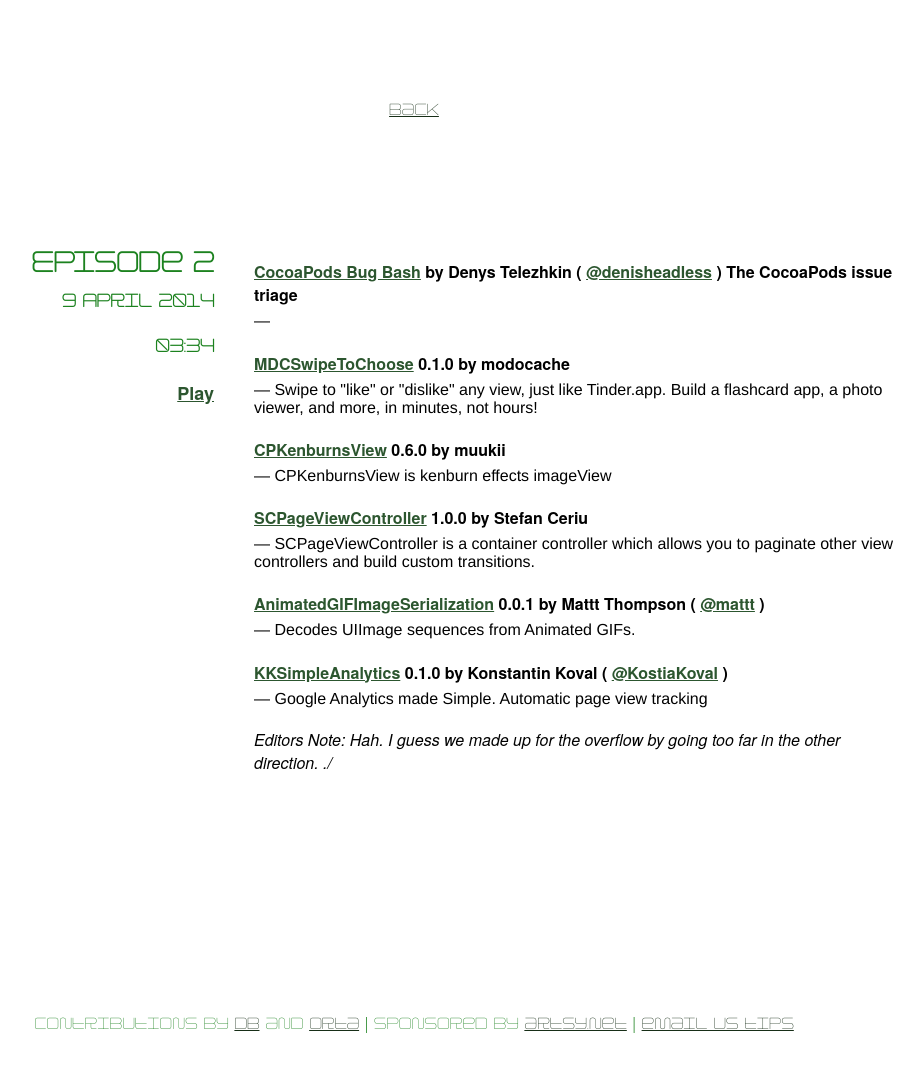
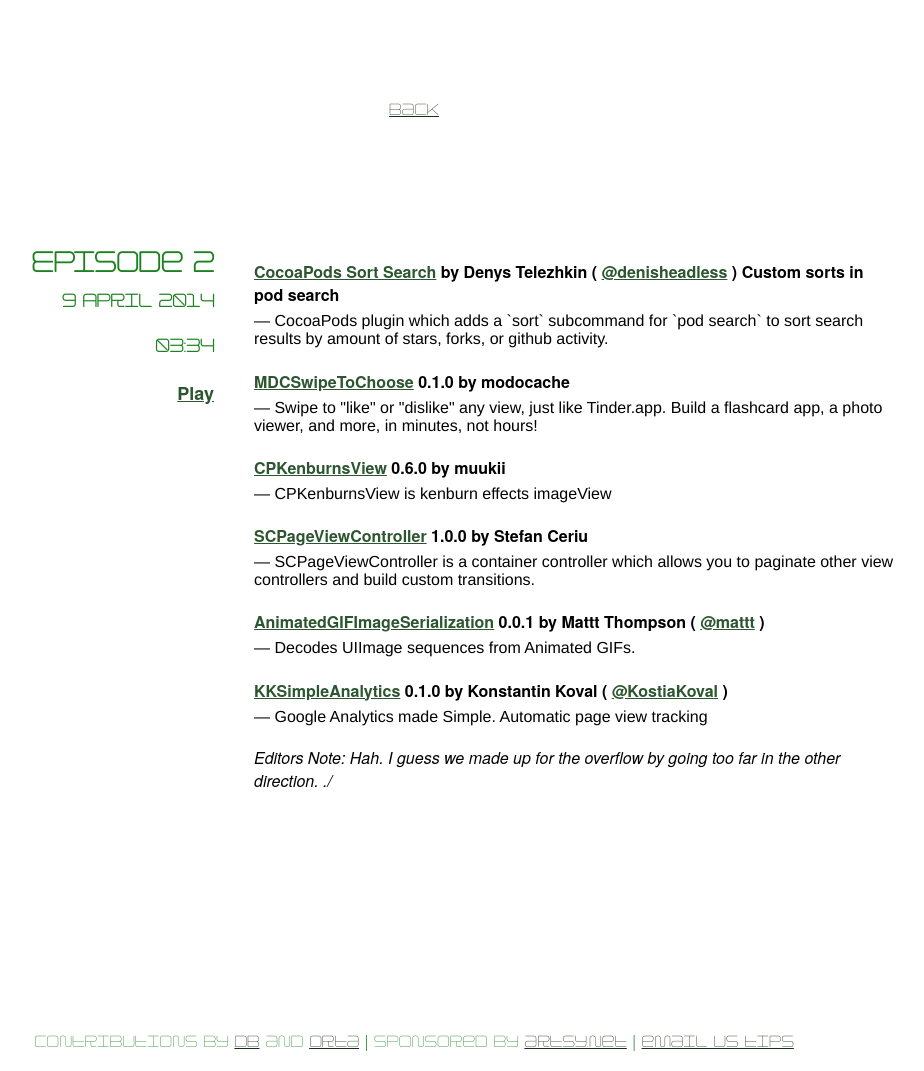
Before and after one commit to pod5/pod5.github.io, a Jekyll site: the page built from _posts/2014-04-09-episode2.html, in a window 1280 px wide. Shown: the whole page, without its empty margins (226-1150 px from the left). Built offline with Jekyll 4.4.1, drawn with Linux system fonts in a browser that asks for light colours.

Commit message:
pod search

```diff
--- a/_posts/2014-04-09-episode2.html
+++ b/_posts/2014-04-09-episode2.html
@@ -9,7 +9,8 @@
 
 {% include post_start.html %}
 
-{% include note_not_pod.html project="CocoaPods Bug Bash" subtitle="The CocoaPods issue triage" author="Denys Telezhkin" twitter="denisheadless" description="" %}
+{% include note_not_pod.html project="CocoaPods Sort Search" subtitle="Custom sorts in pod search" author="Denys Telezhkin" twitter="denisheadless" description="CocoaPods plugin which adds a `sort` subcommand for `pod search` to sort search results by amount of stars, forks, or github activity.
+" homepage="https://github.com/DenHeadless/cocoapods-sorted-search" %}
 
 {% include note.html   project='MDCSwipeToChoose' version='0.1.0' author='modocache' twitter='' description='Swipe to "like" or "dislike" any view, just like Tinder.app. Build a flashcard app, a photo viewer, and more, in minutes, not hours!' homepage='https://github.com/modocache/MDCSwipeToChoose' %}
 
```
